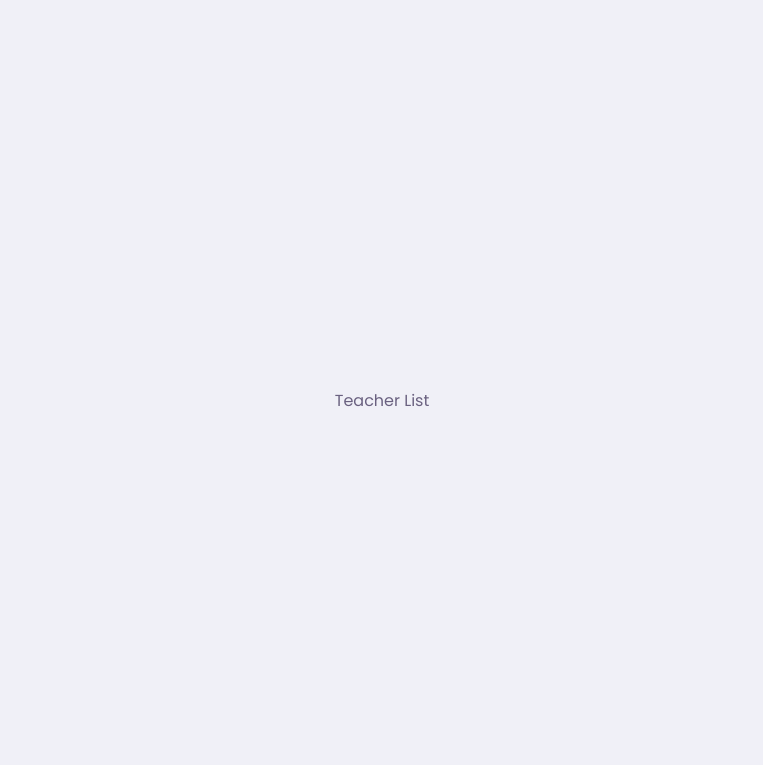
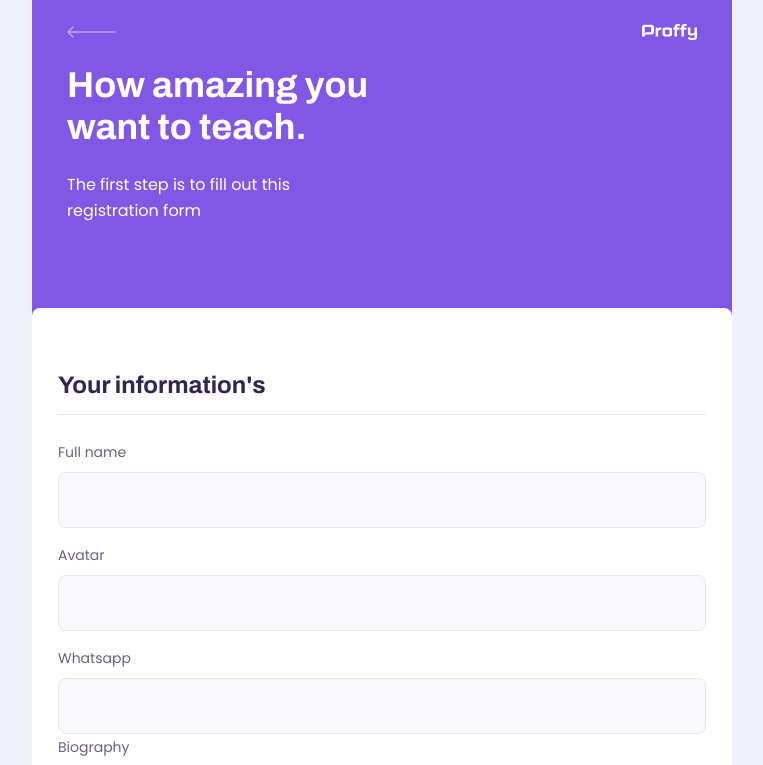
Before and after one commit to davipm/react-node-ts-teaching, a React (Create React App) app in the folder client/: page /give-classes in a window 1280 px wide. Shown: the top 765 px of the page, without its empty margins (258-1021 px from the left). Built offline with nearby package versions, Linux system fonts and the light colour scheme.

Commit message:
update routes

```diff
--- a/client/src/routes.tsx
+++ b/client/src/routes.tsx
@@ -9,8 +9,8 @@ function Routes() {
   return (
     <Switch>
       <Route path="/" exact component={Landing} />
-      <Route path="/study" component={TeacherForm} />
-      <Route path="/give-classes" component={TeacherList} />
+      <Route path="/study" component={TeacherList} />
+      <Route path="/give-classes" component={TeacherForm} />
     </Switch>
   );
 }
```
